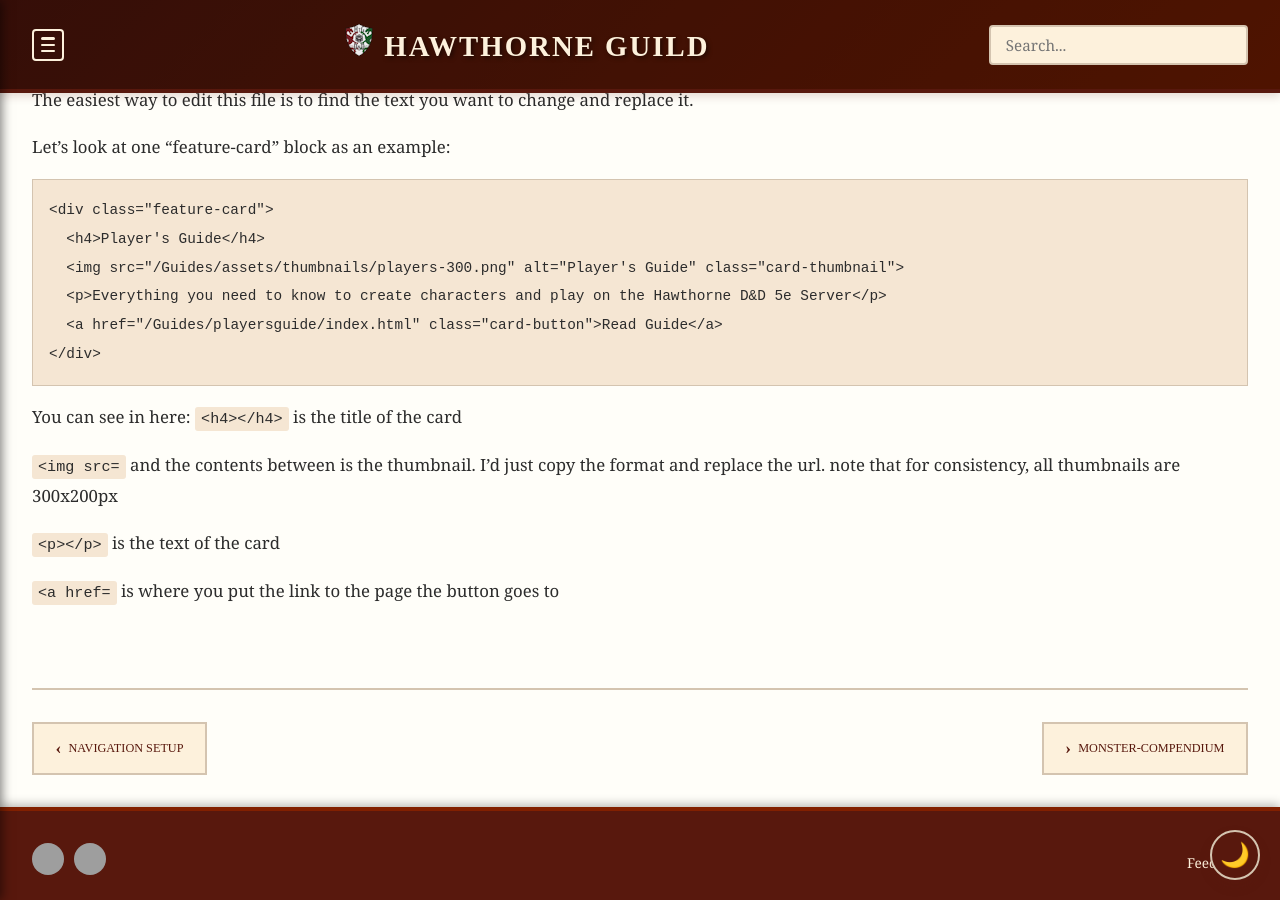
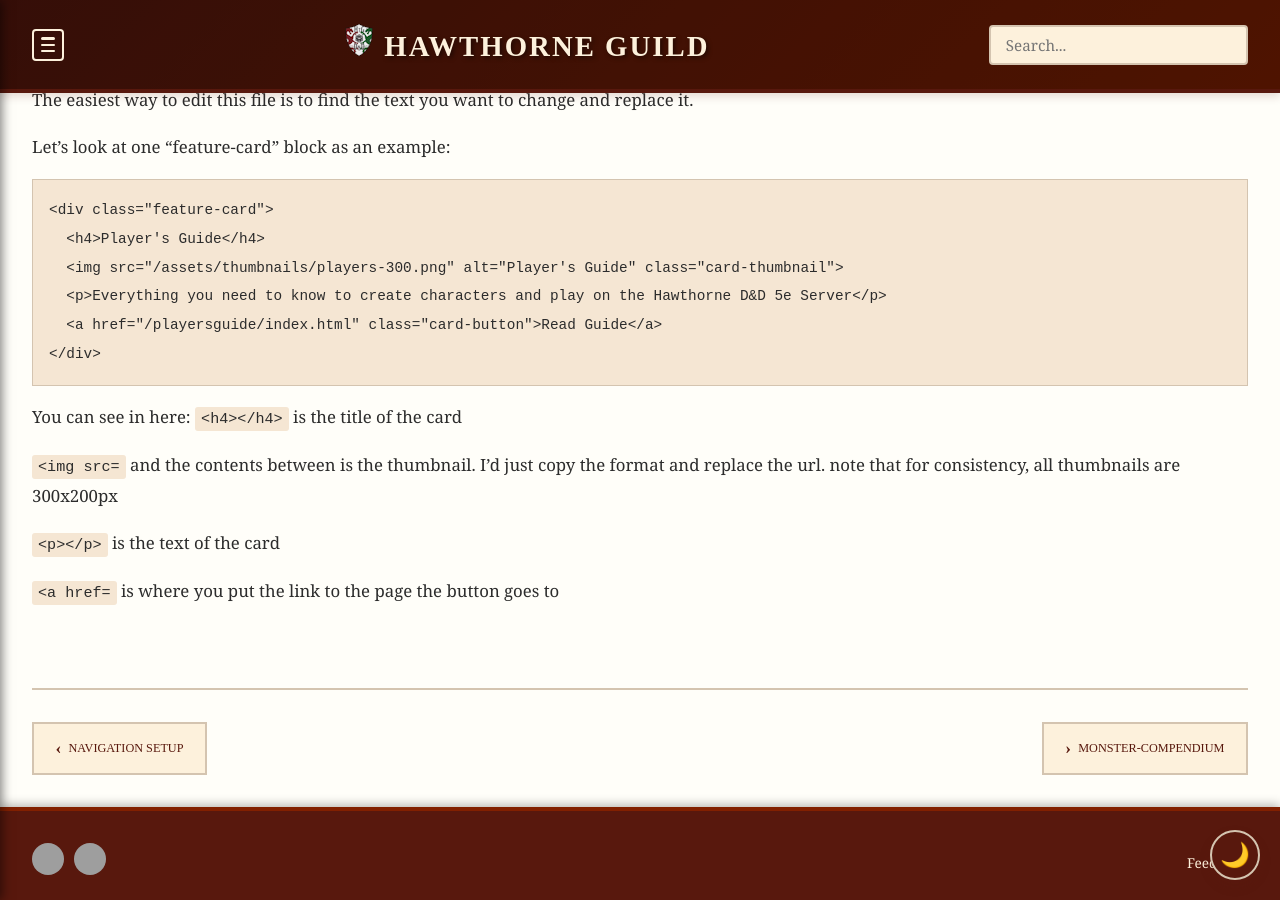
Before and after one commit to coconutswallow/Guides, a Jekyll site: the page built from _help/homepage.md, in a window 1280 px wide and 900 px high, scrolled down 885 px. Built offline with Jekyll 4.4.1, drawn with Linux system fonts in a browser that asks for light colours; a script that is not in the unit is left out; grey boxes are pictures that could not be loaded.

Commit message:
Update _config.yml

```diff
--- a/_config.yml
+++ b/_config.yml
@@ -1,7 +1,7 @@
 # Site settings
 title: "Hawthorne Guild"
 description: "Comprehensive guide for the Hawthorne D&D Guild"
-baseurl: "/Guides"
+baseurl: ""
 url: "https://coconutguides.netlify.app/"
 
 # Collections for different guide sections
```
